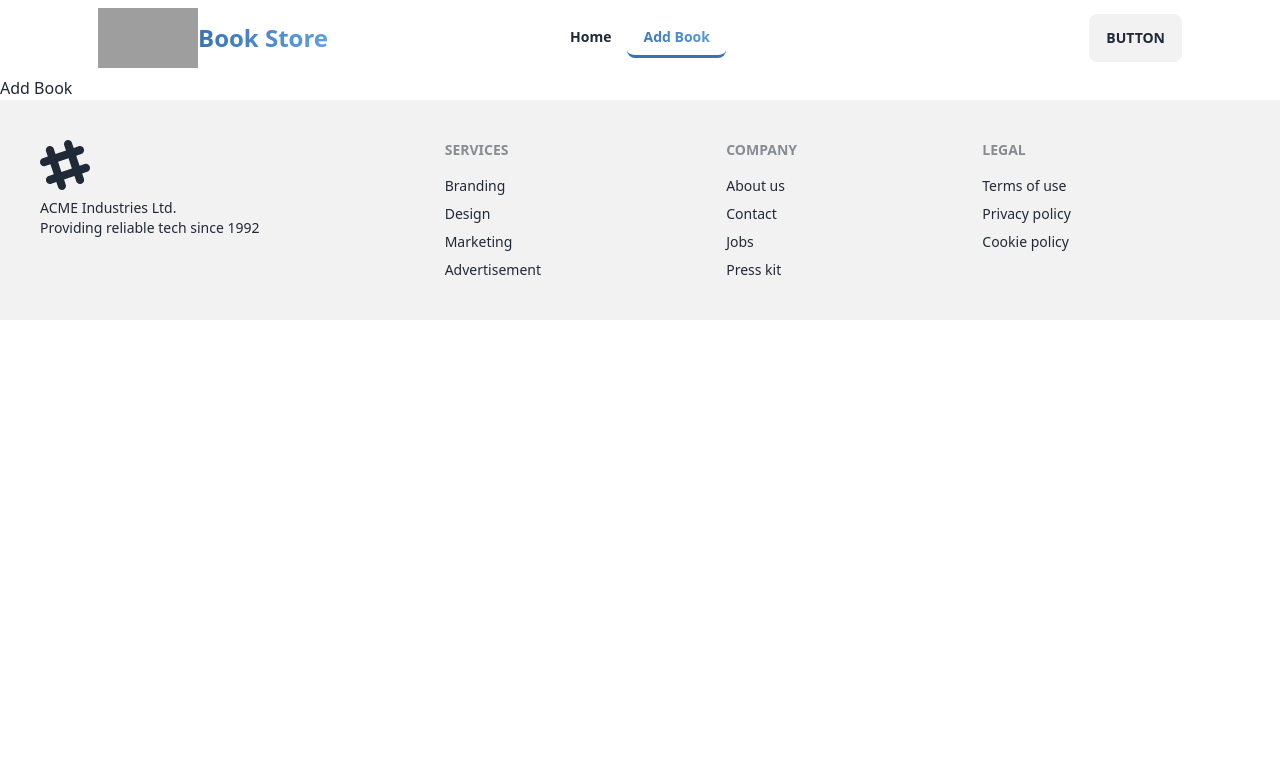
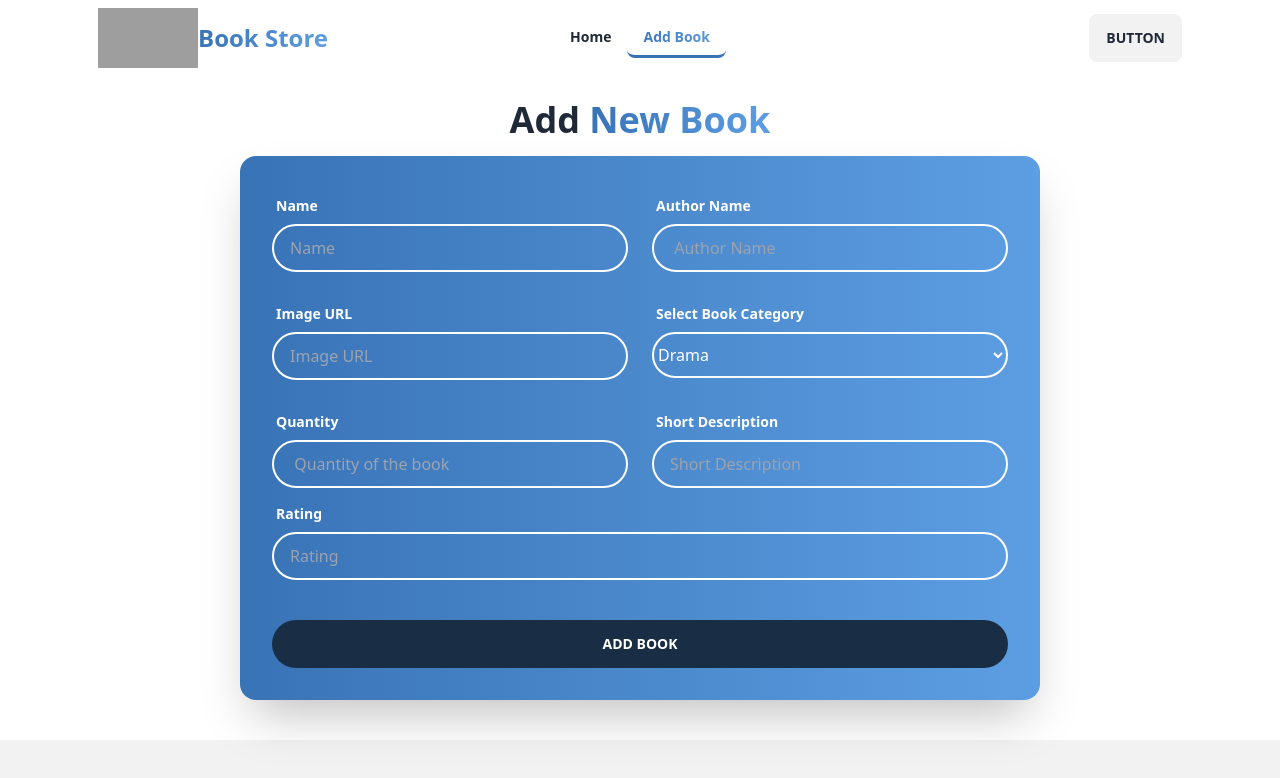
Before and after one commit to Ifteharr001/library-management-system, a React (Vite) app: page /add-book in a window 1280 px wide. Shown: the top 778 px of the page. Built offline with nearby package versions, Linux system fonts and the light colour scheme; grey boxes are pictures that could not be loaded.

Commit message:
created add book button

```diff
--- a/package.json
+++ b/package.json
@@ -15,7 +15,8 @@
     "react": "^18.2.0",
     "react-dom": "^18.2.0",
     "react-router-dom": "^6.18.0",
-    "sort-by": "^1.2.0"
+    "sort-by": "^1.2.0",
+    "sweetalert2": "^11.9.0"
   },
   "devDependencies": {
     "@types/react": "^18.2.15",
--- a/src/Components/HomeCompo/Category/Category.jsx
+++ b/src/Components/HomeCompo/Category/Category.jsx
@@ -5,20 +5,20 @@ import CategoryCard from "./CategoryCard";
 const Category = () => {
     const [category, setCategory] = useState()
     useEffect(() => {
-        fetch('data.json')
-        .then(res => res.json())
-        .then(data => setCategory(data))
+        fetch("http://localhost:5000/category")
+          .then((res) => res.json())
+          .then((data) => setCategory(data));
     }, [])
     return (
-      <div className="mt-16">
-        <h2 className="text-center font-bold text-4xl">
+      <div className="mt-16 w-[1140px] mx-auto">
+        <h2 className="text-center font-bold text-5xl">
           <span className="bg-gradient-to-r from-[#3873b6]  to-[#5d9ee2] inline-block text-transparent bg-clip-text">
             Best Book
           </span>{" "}
           Category
         </h2>
 
-        <div>
+        <div className="grid grid-cols-4 gap-6 mt-14">
             {
                category?.map(categorys => <CategoryCard key={categorys?._id}
                 categorys={categorys}
--- a/src/Components/HomeCompo/Category/CategoryCard.jsx
+++ b/src/Components/HomeCompo/Category/CategoryCard.jsx
@@ -1,9 +1,25 @@
+import { Link } from "react-router-dom";
 
+// eslint-disable-next-line react/prop-types
 const CategoryCard = ({categorys}) => {
+    // eslint-disable-next-line react/prop-types, no-unused-vars
+    const { category, img} = categorys;
     return (
-        <div>
-            <h2>length: {categorys?.category}</h2>
+      <div className="card rounded-xl h-[350px] bg-base-100 shadow-xl image-full">
+        <figure>
+          <img className="object-cover w-full" src={img} alt="book" />
+        </figure>
+        <div className="card-body ">
+          <h2 className="card-title">{category}</h2>
+          <div className="card-actions">
+           <Link to={`/book/${category}`}>
+             <button className="btn rounded-full  bg-gradient-to-r from-[#3873b6] to-[#5d9ee2] border-none text-white font-bold">
+              see all book
+            </button>
+           </Link>
+          </div>
         </div>
+      </div>
     );
 };
 
--- a/src/Pages/AddBook/AddBook.jsx
+++ b/src/Pages/AddBook/AddBook.jsx
@@ -1,10 +1,183 @@
+import Swal from "sweetalert2";
 
 const AddBook = () => {
-    return (
-        <div>
-            <h1>Add Book </h1>
+  const handleAddBook = (e) => {
+    e.preventDefault();
+    const form = e.target;
+    const name = form.name.value;
+    const authorName = form.authorName.value;
+    const image = form.image.value;
+    const bookCategory = form.bookCategory.value;
+    const quantity = form.quantity.value;
+    const description = form.description.value;
+    const rating = form.rating.value;
+
+    const newBook = {
+      name,
+      authorName,
+      image,
+      bookCategory,
+      quantity,
+      description,
+      rating,
+    };
+    console.log(newBook);
+
+    fetch("http://localhost:5000/books", {
+      method: "POST",
+      headers: {
+        "content-type": "application/json",
+      },
+      body: JSON.stringify(newBook),
+    })
+      .then((res) => res.json())
+      .then((data) => {
+        console.log(data);
+        if (data.insertedId) {
+          Swal.fire({
+            title: "Success",
+            text: "Product Added Successfully",
+            icon: "success",
+            confirmButtonText: "Ok",
+          });
+        }
+      });
+  };
+  return (
+    <div className="py-6">
+      <h2 className="text-4xl font-bold  text-center ">
+        Add{" "}
+        <span className="bg-gradient-to-r from-[#3873b6]  to-[#5d9ee2]  text-transparent bg-clip-text">
+          New Book
+        </span>
+      </h2>
+
+      <div className="hero">
+        <div className="hero-content ">
+          <div className="card flex-shrink-0 lg:w-[800px] shadow-2xl bg-gradient-to-r from-[#3873b6] to-[#5d9ee2] border-none">
+            <form onSubmit={handleAddBook} className="card-body ">
+              <div className="grid grid-cols-1 md:grid-cols-2 gap-6">
+                <div className="form-control">
+                  <label className="label">
+                    <span className="label-text  text-white font-bold">
+                      Name
+                    </span>
+                  </label>
+                  <input
+                    type="text"
+                    name="name"
+                    placeholder="Name"
+                    className="input input-bordered text-white bg-transparent border-2 border-white rounded-[100px]"
+                    required
+                  />
+                </div>
+                <div className="form-control">
+                  <label className="label">
+                    <span className="label-text  text-white font-bold">
+                      Author Name
+                    </span>
+                  </label>
+                  <input
+                    type="text"
+                    name="authorName"
+                    placeholder=" Author Name"
+                    className="input input-bordered text-white  bg-transparent border-2 border-white rounded-[100px]"
+                    required
+                  />
+                </div>
+                <div className="form-control">
+                  <label className="label">
+                    <span className="label-text  text-white font-bold">
+                      Image URL
+                    </span>
+                  </label>
+                  <input
+                    type="text"
+                    name="image"
+                    placeholder="Image URL"
+                    className="input input-bordered text-white  bg-transparent border-2 border-white rounded-[100px]"
+                    required
+                  />
+                </div>
+                <div className="form-control">
+                  <label className="label">
+                    <span className="label-text  text-white font-bold">
+                      Select Book Category
+                    </span>
+                  </label>
+                  <select
+                    className="rounded-[100px] text-white bg-transparent border-2  h-[46px] border-white"
+                    id="book-category"
+                    name="bookCategory"
+                  >
+                    <option className="text-black" value="drama">
+                      Drama
+                    </option>
+                    <option className="text-black" value="thriler">
+                      Thriller
+                    </option>
+                    <option className="text-black" value="history">
+                      History
+                    </option>
+                    <option className="text-black" value="novel">
+                      Novel
+                    </option>
+                  </select>
+                </div>
+                <div className="form-control">
+                  <label className="label">
+                    <span className="label-text  text-white font-bold">
+                      Quantity
+                    </span>
+                  </label>
+                  <input
+                    type="text"
+                    placeholder=" Quantity of the book"
+                    name="quantity"
+                    className="input input-bordered text-white  bg-transparent border-2 border-white rounded-[100px]"
+                    required
+                  />
+                </div>
+                <div className="form-control">
+                  <label className="label">
+                    <span className="label-text  text-white font-bold">
+                      Short Description
+                    </span>
+                  </label>
+                  <input
+                    type="text"
+                    placeholder="Short Description"
+                    name="description"
+                    className="input input-bordered  text-white bg-transparent border-2 border-white rounded-[100px]"
+                    required
+                  />
+                </div>
+              </div>
+              <div className="form-control">
+                <label className="label">
+                  <span className="label-text  text-white font-bold">
+                    Rating
+                  </span>
+                </label>
+                <input
+                  type="text"
+                  placeholder="Rating"
+                  name="rating"
+                  className="input input-bordered text-white  bg-transparent border-2 border-white rounded-[100px]"
+                  required
+                />
+              </div>
+              <input
+                className="btn btn-block rounded-[100px] bg-[#192e44] border-none text-white mt-8"
+                type="submit"
+                value="Add Book"
+              />
+            </form>
+          </div>
         </div>
-    );
+      </div>
+    </div>
+  );
 };
 
 export default AddBook;
```
Also changed, not shown: public/data.json (deleted, +0 -22 lines), 1 other file (tests, documents, lock files or other folders).
